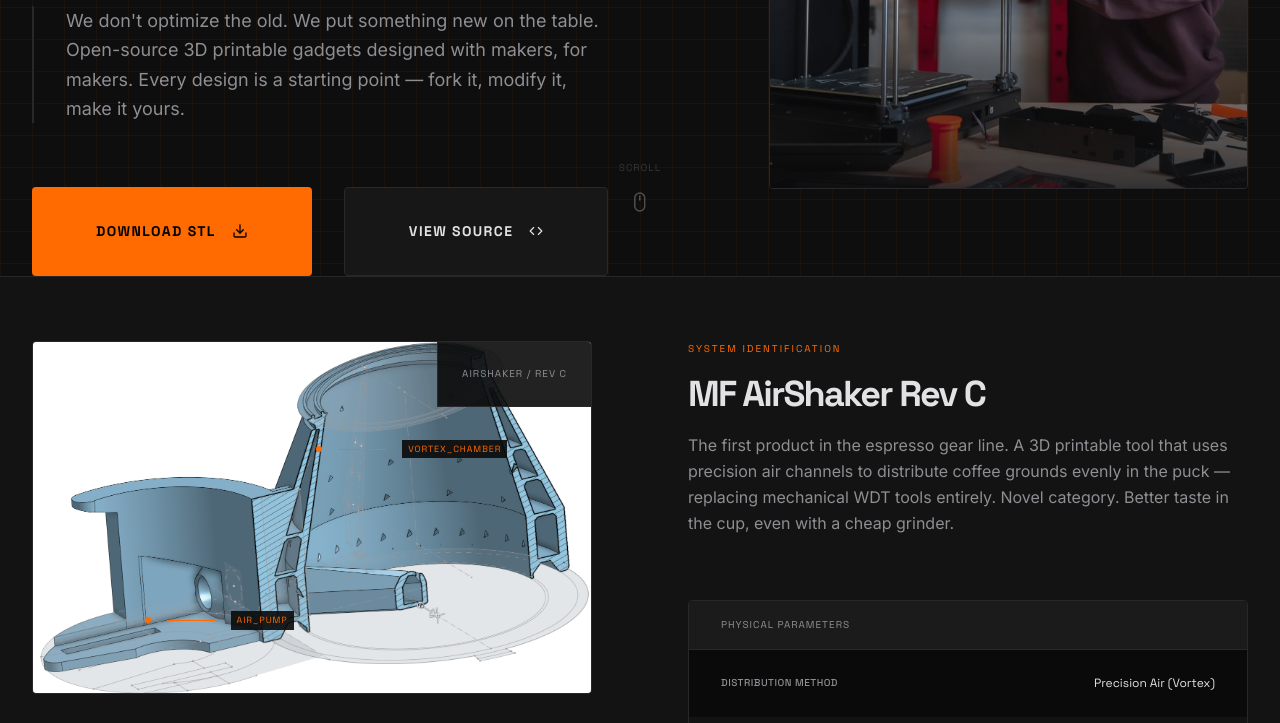
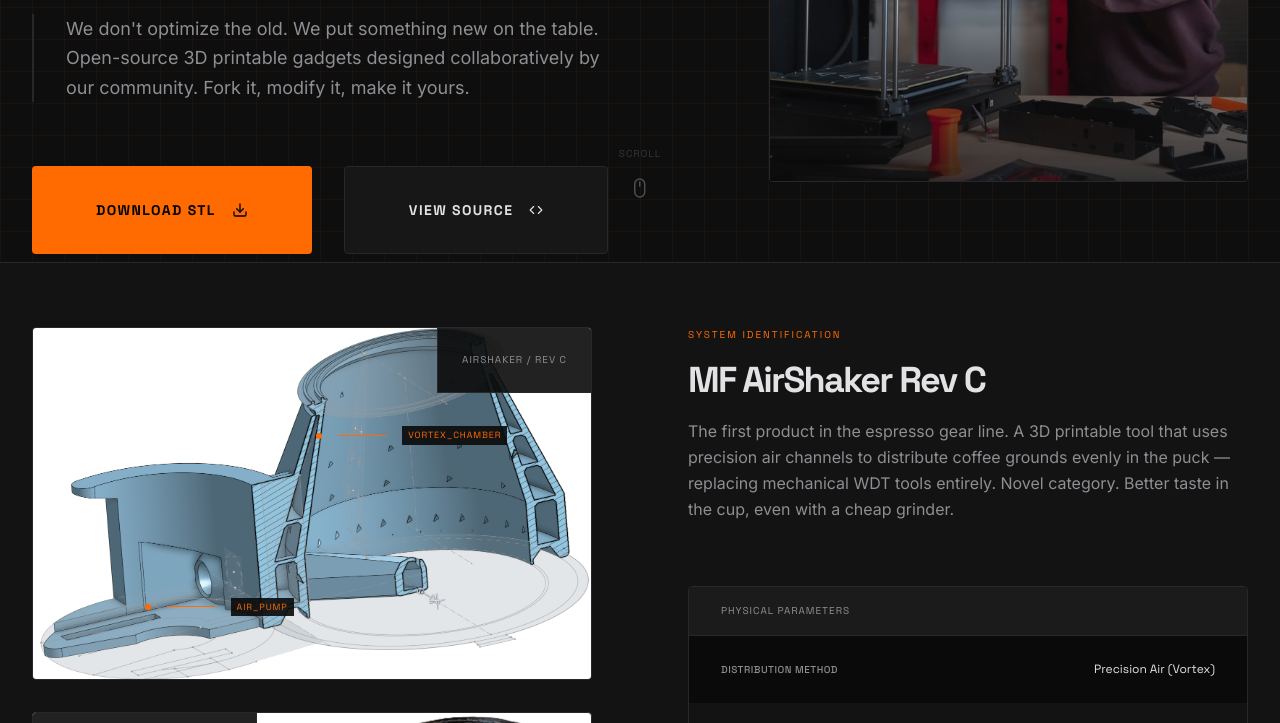
Before and after one commit to MakerFirst3DP/MakerFirst3DP.github.io, an Astro site: page / in a window 1280 px wide. Shown: the part 377-1100 px from the top of the page. Built offline with nearby package versions, Linux system fonts and the light colour scheme; Astro itself is replaced by a stand-in of ours.

Commit message:
Update hero copy: collaborative community line, remove em-dash

```diff
--- a/src/components/sections/Hero.astro
+++ b/src/components/sections/Hero.astro
@@ -25,7 +25,7 @@
       </h1>
 
       <p class="max-w-xl text-lg text-on-surface-variant font-light leading-relaxed border-l-2 border-outline pl-4">
-        We don't optimize the old. We put something new on the table. Open-source 3D printable gadgets designed with makers, for makers. Every design is a starting point — fork it, modify it, make it yours.
+        We don't optimize the old. We put something new on the table. Open-source 3D printable gadgets designed collaboratively by our community. Fork it, modify it, make it yours.
       </p>
 
       <div class="flex flex-wrap gap-4 pt-2">
```
